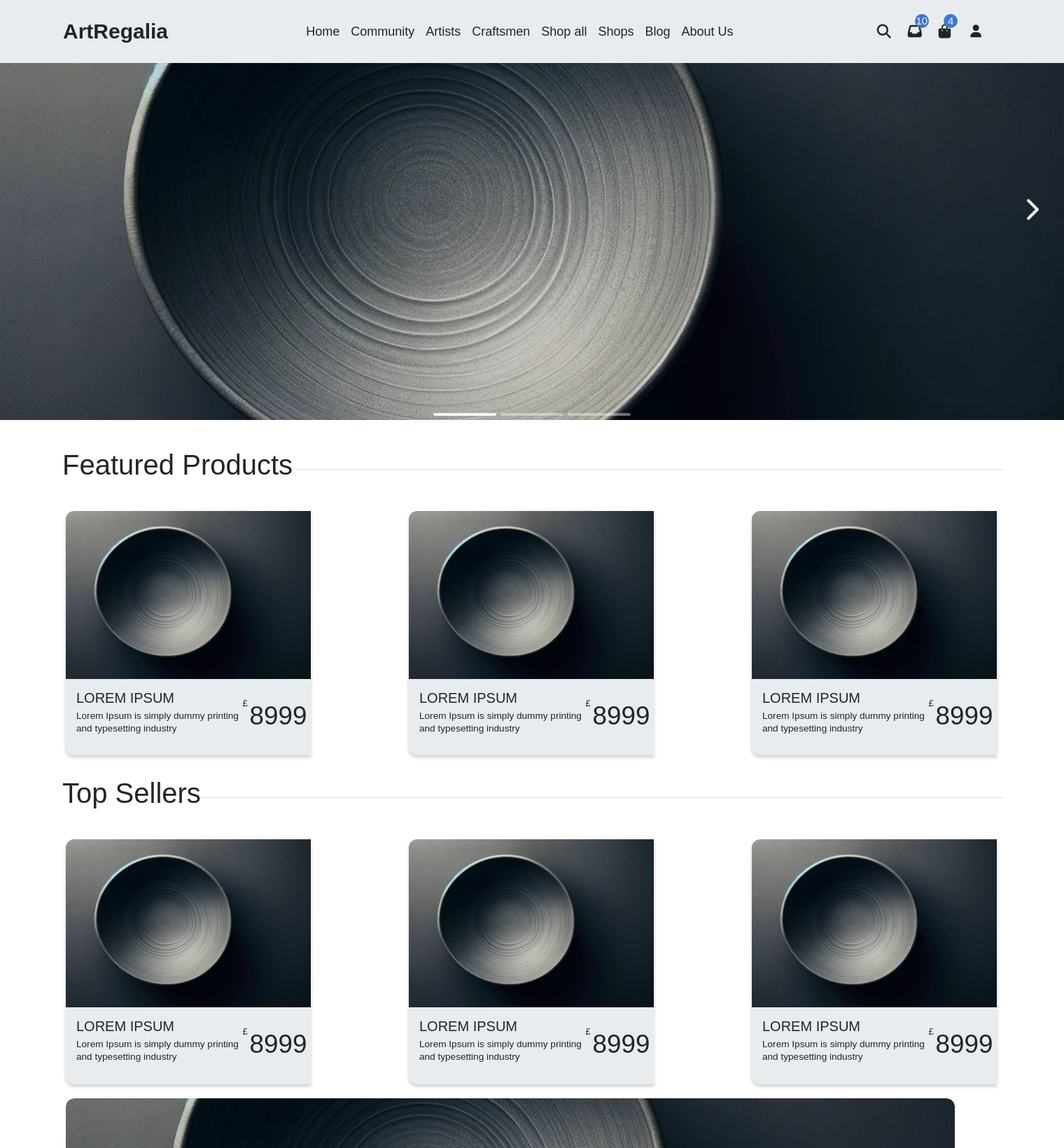
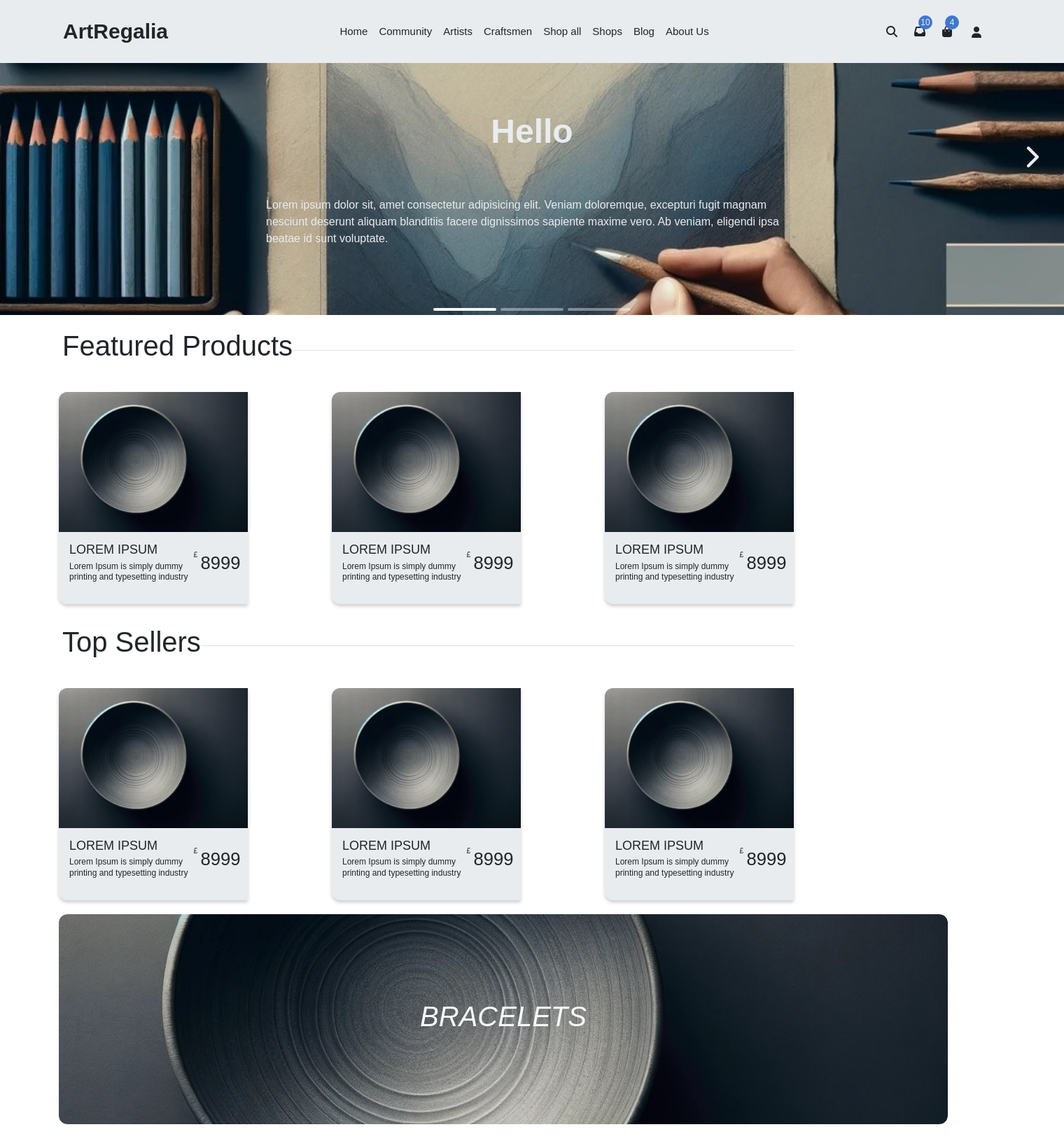
Before and after one commit to HadyyAyman/ArtRegalia-Project, a PHP site: page /shopall.html in a window 1520 px wide. Shown: the top 1640 px of the page at 70% size. Run offline with PHP 8.4, Linux system fonts and the light colour scheme; some libraries are stand-ins or nearby versions.

Commit message:
Fixing 100% zoom layout

```diff
--- a/shopall.html
+++ b/shopall.html
@@ -211,7 +211,7 @@
   <!-- =============================== -->
   <!-- products Section -->
   <!-- =============================== -->
-  <main role="main">
+  <main role="shopAll-main">
 
     <div class="container-fluid bg-white">
       <div class="row mx-0">
@@ -866,6 +866,7 @@
       </div>
     </div>
     </div>
+
   </main>
 
   <!-- =============================== -->
@@ -1014,8 +1015,8 @@
       </div>
     </div>
   </footer>
+  <script src="https://cdn.jsdelivr.net/npm/bootstrap@5.1.3/dist/js/bootstrap.bundle.min.js"></script>
   <script src="Shopall.js" charset="UTF-8"></script>
-  <script src="https://cdn.jsdelivr.net/npm/bootstrap@5.1.3/dist/js/bootstrap.bundle.min.js"></script>
 </body>
 
 </html>
--- a/style.css
+++ b/style.css
@@ -292,7 +291,7 @@ body {
   .navbar-links {
     color: var(--color9) !important;
     text-decoration: none;
-    font-size: 18px;
+    font-size: 15px;
     font-weight: 500;
     padding: 9px 15px;
     border-radius: 5px;
@@ -448,7 +447,7 @@ body {
     padding-block: 10px;
     transition: var(--transition-1);
     text-decoration: none;
-    font-size: 16px;
+    font-size: 14px;
     border: none;
     position: relative;
   }
@@ -520,7 +519,7 @@ body {
     right: -2px;
     width: 20px;
     height: 20px;
-    font-size: 15px;
+    font-size: 12px;
     color: var(--color2);
     background-color: rgb(62, 119, 206);
     border-radius: 50%;
@@ -542,7 +541,7 @@ body {
   }
 
   .nav-action-btn {
-    font-size: 18px;
+    font-size: 14px;
     padding: 10px 20px;
 
   }
@@ -553,7 +552,7 @@ body {
   }
 
   .nav-action-btn i {
-    font-size: 20px;
+    font-size: 16px;
   }
 
   .side-profile a.desk,
@@ -570,7 +569,7 @@ body {
     width: 100%;
     transition: var(--transition-1);
     text-decoration: none;
-    font-size: 18px;
+    font-size: 16px;
     border: none;
     cursor: pointer;
     padding: 10px 20px;
@@ -695,7 +706,7 @@ body {
 
   .carousel {
     position: relative;
-    height: 600px;
+    height: 450px;
     width: 100%;
     margin: 0 auto;
     overflow: hidden;
@@ -734,7 +745,7 @@ body {
     bottom: 50%;
     left: 50%;
     transform: translate(-50%);
-    font-size: 4rem;
+    font-size: 3rem;
     font-weight: 700;
     color: var(--color2);
   }
@@ -745,7 +756,7 @@ body {
     left: 50%;
     transform: translate(-50%, -50%);
     text-align: start;
-    font-size: 1.5rem;
+    font-size: 1.0rem;
     font-weight: 500;
     color: var(--color2);
   }
@@ -823,9 +834,9 @@ body {
   }
 
   .product img {
-    min-width: 350px;
-    max-width: 350px;
-    height: 240px;
+    min-width: 270px;
+    max-width: 270px;
+    height: 200px;
     border-top-left-radius: 12px;
   }
 
@@ -834,25 +845,15 @@ body {
     line-height: 0;
   }
 
-  main {
+  .shopAll-main {
     max-width: 100%;
-    margin: 20px auto auto;
-  }
-
-  .background-container {
-    background-color: var(--color2);
-    height: auto;
-    width: 95%;
-    border-radius: 12px;
-    position: absolute;
-    left: 50%;
-    transform: translateX(-50%);
-    margin: auto;
+    margin: 20px auto;
+    overflow: hidden;
   }
 
   .product-container {
-    display: grid;
-    grid-template-columns: 1fr 1fr 1fr;
+    display: grid !important;
+    grid-template-columns: 1fr 1fr 1fr !important;
   }
 
   .product-container.col-12.col-md-10 {
@@ -863,10 +864,184 @@ body {
     width: 43.25% !important;
   }
 
+  .product {
+    background: var(--color2);
+    max-width: 270px;
+    position: relative;
+    z-index: 15;
+    margin: 10px 60px;
+    box-shadow: 0 3px 5px rgba(0, 0, 0, 0.2);
+    border-bottom-left-radius: 12px;
+    border-top-left-radius: 12px;
+  }
+
+  .product-description {
+    position: relative;
+    z-index: 15;
+    background: var(--color2);
+  }
+
+
+  .info {
+    padding: 15px;
+    color: var(--color9);
+    font-size: 0.75em;
+    width: 75%;
+    float: left;
+
+  }
+
+
+  .info h1 {
+    font-size: 18px;
+    margin: 0 0 5px;
+  }
+
+  .info p {
+    margin-bottom: 15px;
+    line-height: 1.3em;
+  }
+
+  .price {
+    width: 25%;
+    float: left;
+    color: var(--color9);
+    font-size: 1.6em;
+    position: relative;
+    margin-top: 25px;
+  }
+
+  .price::before {
+    content: '£';
+    position: absolute;
+    top: 0;
+    left: -10px;
+    font-size: 0.40em;
+  }
+
+  .product-sidebar {
+    height: 100%;
+    background: var(--color2);
+    width: 40px;
+    position: absolute;
+    top: 0;
+    right: 0;
+    z-index: -1;
+    transition: right 0.3s ease;
+    border-radius: 0 2px 2px 0;
+    border-bottom-right-radius: 12px;
+    border-top-right-radius: 12px;
+  }
+
+
+  .product-sidebar button {
+    border: 0;
+    color: var(--color2);
+    padding: 0.9em;
+    font-size: 0.7em;
+    width: 35px;
+    height: 35px;
+    overflow: hidden;
+    transition: all 0.4s ease;
+    display: inline-flex;
+    justify-content: center;
+    align-items: center;
+    position: relative;
+
+  }
+
+  .product-sidebar button.buy,
+  .product-sidebar button.info,
+  .product-sidebar button.rate,
+  .product-sidebar button.colors,
+  .product-sidebar button.Wishlist {
+    background: transparent;
+
+  }
+
+  .product-sidebar button:hover {
+    width: 115px;
+    background-color: var(--color7);
+    position: relative;
+  }
+
+
+  .product-sidebar button span {
+    opacity: 0;
+    visibility: hidden;
+    white-space: nowrap;
+    margin-left: 20px;
+  }
+
+
+  .product-sidebar button:hover span {
+    opacity: 1;
+    visibility: visible;
+  }
+
+  .product-sidebar button i {
+    font-size: 18px;
+    position: absolute;
+  }
+
+  .product-sidebar button:hover i {
+    font-size: 18px;
+    position: absolute;
+    margin-right: 80px;
+  }
+
+  .product-sidebar button.colors:hover {
+    width: 115px;
+    height: 80px;
+  }
+
+  .product-sidebar button.colors span {
+    margin-left: 40px;
+    white-space: normal;
+  }
+
+  .product-sidebar button.colors .color {
+    padding: 10px;
+    display: inline-block;
+    vertical-align: middle;
+    margin: 0;
+    opacity: 0.7;
+    transition: all 0.3s ease;
+  }
+
+  .product-sidebar button.colors .color:hover {
+    opacity: 1;
+    transform: scale(1.1);
+  }
+
+  .color.black {
+    background: #000;
+    border-bottom: 2px solid #555;
+  }
+
+  .color.white {
+    background: #fff;
+    border-bottom: 2px solid #e5e5e5;
+  }
+
+  .color.red {
+    background: #EA1535;
+    border-bottom: 2px solid #EF566D;
+  }
+
+  .product:hover .product-sidebar {
+    right: -40px;
+    background-color: var(--color8);
+    transition: all .5s ease-in-out;
+  }
+
+  /*=======================*/
+  /*Banner Styling         */
+  /*=======================*/
   .banner {
     grid-column: 1/4;
     width: 100%;
-    margin: 10px 70px;
+    margin: 10px 60px;
     border-radius: 12px;
   }
 
@@ -918,179 +1093,6 @@ body {
     transform: translate(-50%, -50%);
   }
 
-  .product {
-    background: var(--color2);
-    max-width: 350px;
-    position: relative;
-    z-index: 15;
-    margin: 10px 70px;
-    box-shadow: 0 3px 5px rgba(0, 0, 0, 0.2);
-    border-bottom-left-radius: 12px;
-    border-top-left-radius: 12px;
-  }
-
-  .product-description {
-    position: relative;
-    z-index: 15;
-    background: var(--color2);
-  }
-
-
-  .info {
-    padding: 15px;
-    color: var(--color9);
-    font-size: 0.85em;
-    width: 75%;
-    float: left;
-
-  }
-
-
-  .info h1 {
-    font-size: 20px;
-    margin: 0 0 5px;
-  }
-
-  .info p {
-    margin-bottom: 15px;
-    line-height: 1.3em;
-  }
-
-  .price {
-    width: 25%;
-    float: left;
-    color: var(--color9);
-    font-size: 2.3em;
-    position: relative;
-    margin-top: 25px;
-  }
-
-  .price::before {
-    content: '£';
-    position: absolute;
-    top: 0;
-    left: -10px;
-    font-size: 0.35em;
-  }
-
-  .product-sidebar {
-    height: 100%;
-    background: var(--color2);
-    width: 50px;
-    position: absolute;
-    top: 0;
-    right: 0;
-    z-index: -1;
-    transition: right 0.3s ease;
-    border-radius: 0 2px 2px 0;
-    border-bottom-right-radius: 12px;
-    border-top-right-radius: 12px;
-  }
-
-
-  .product-sidebar button {
-    border: 0;
-    color: var(--color2);
-    padding: 0.9em;
-    font-size: 0.8em;
-    width: 50px;
-    height: 50px;
-    overflow: hidden;
-    transition: all 0.4s ease;
-    display: inline-flex;
-    justify-content: center;
-    align-items: center;
-    position: relative;
-
-  }
-
-
-
-  .product-sidebar button.buy,
-  .product-sidebar button.info,
-  .product-sidebar button.rate,
-  .product-sidebar button.colors,
-  .product-sidebar button.Wishlist {
-    background: transparent;
-
-  }
-
-  .product-sidebar button:hover {
-    width: 130px;
-    background-color: var(--color7);
-    position: relative;
-  }
-
-
-  .product-sidebar button span {
-    opacity: 0;
-    visibility: hidden;
-    white-space: nowrap;
-    margin-left: 35px;
-  }
-
-
-  .product-sidebar button:hover span {
-    opacity: 1;
-    visibility: visible;
-  }
-
-  .product-sidebar button i {
-    font-size: 24px;
-    position: absolute;
-  }
-
-  .product-sidebar button:hover i {
-    font-size: 24px;
-    position: absolute;
-    margin-right: 80px;
-  }
-
-  .product-sidebar button.colors:hover {
-    width: 130px;
-    height: 80px;
-  }
-
-  .product-sidebar button.colors span {
-    margin-left: 40px;
-    white-space: normal;
-  }
-
-  .product-sidebar button.colors .color {
-    padding: 10px;
-    display: inline-block;
-    vertical-align: middle;
-    margin: 0;
-    opacity: 0.7;
-    transition: all 0.3s ease;
-  }
-
-  .product-sidebar button.colors .color:hover {
-    opacity: 1;
-    transform: scale(1.1);
-  }
-
-  .color.black {
-    background: #000;
-    border-bottom: 2px solid #555;
-  }
-
-  .color.white {
-    background: #fff;
-    border-bottom: 2px solid #e5e5e5;
-  }
-
-  .color.red {
-    background: #EA1535;
-    border-bottom: 2px solid #EF566D;
-  }
-
-  .product:hover .product-sidebar {
-    right: -50px;
-    background-color: var(--color8);
-    transition: all .5s ease-in-out;
-  }
-
   /* carousel product card images*/
 
   .carousel.slide {
```
Also changed, not shown: other parts of style.css (+46 -30 lines), Shopall.js (+0 -11 lines), index.html (+17 -9 lines).
